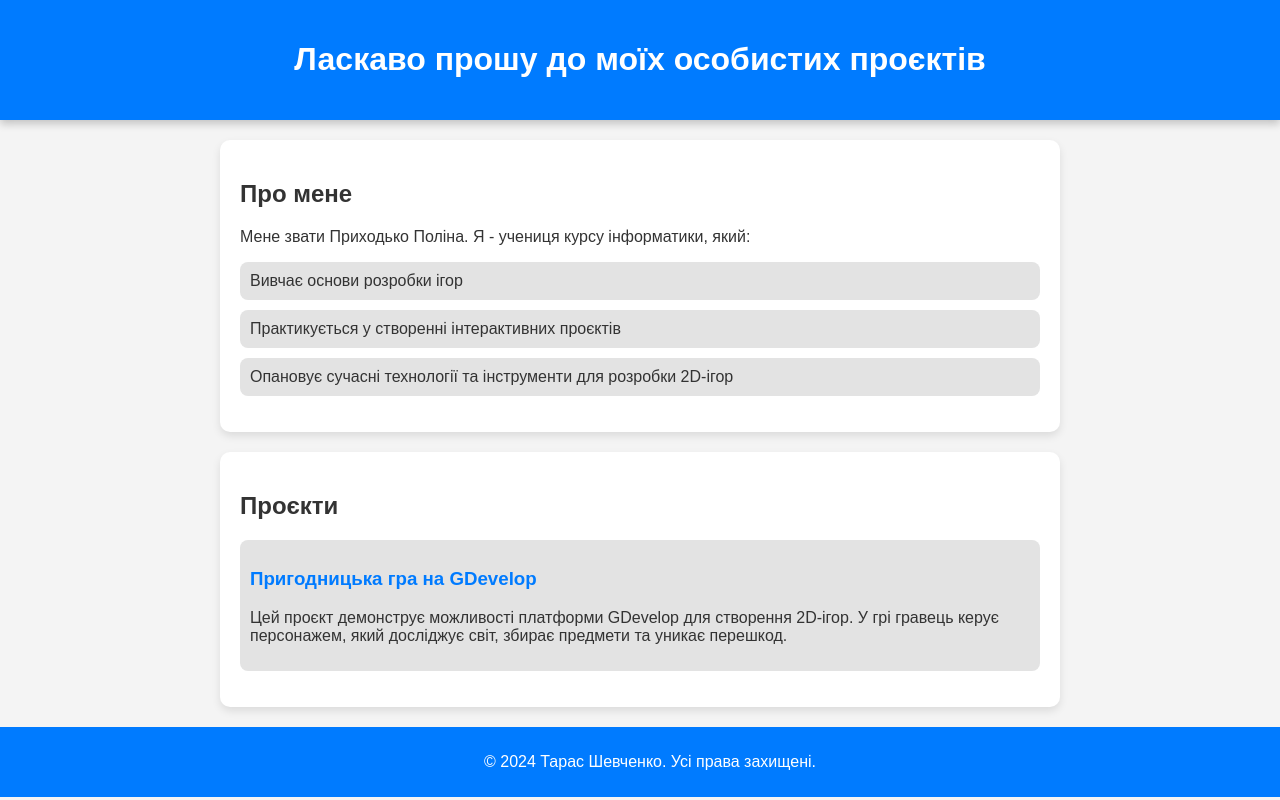
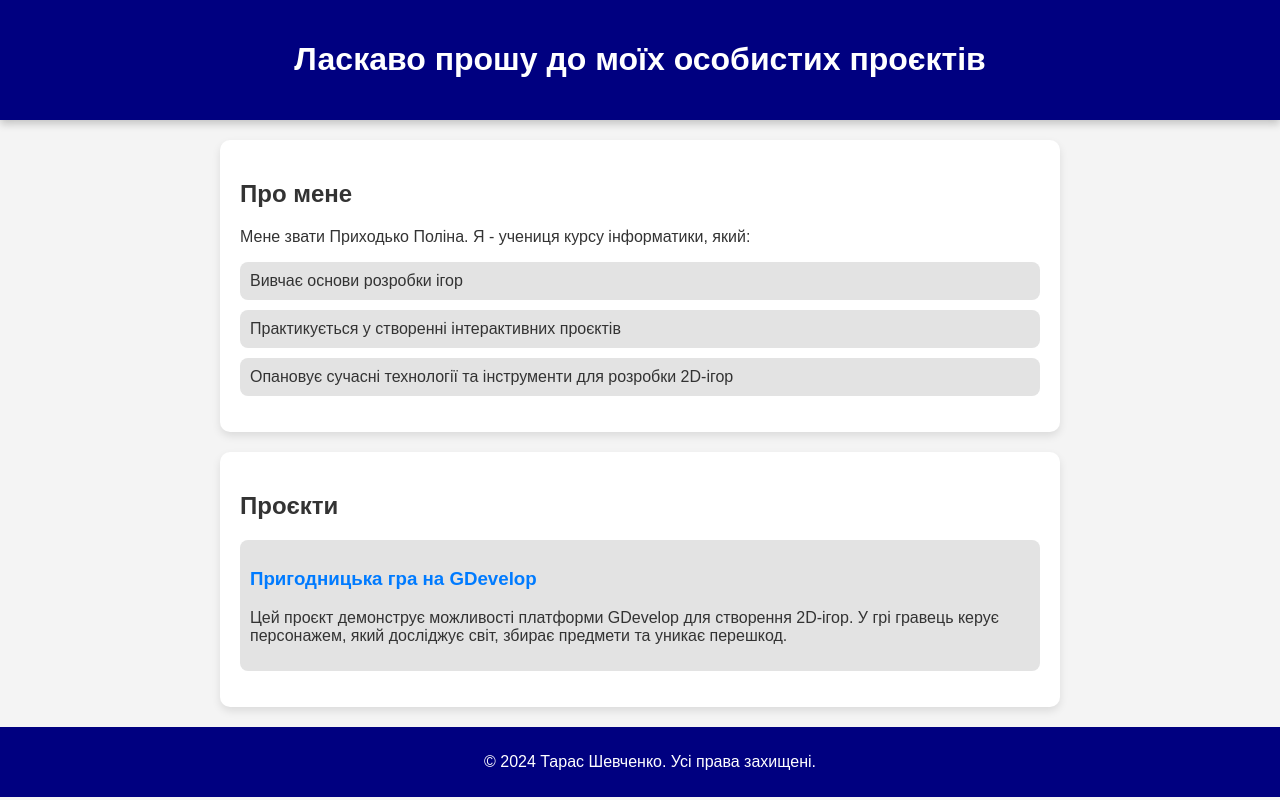
Before and after one commit to poli141p/final-project, a plain HTML site: page index.html in a window 1280 px wide. Drawn offline with Linux system fonts and the light colour scheme.

Commit message:
зміна кольору на navy blue

```diff
--- a/style.css
+++ b/style.css
@@ -105,7 +105,7 @@ body {
 }
 
 header {
-    background: #007bff;
+    background: navy;
     color: white;
     text-align: center;
     padding: 20px;
@@ -153,7 +153,7 @@ a:hover {
 }
 
 footer {
-    background: #007bff;
+    background: navy;
     color: white;
     text-align: center;
     padding: 10px;
```
